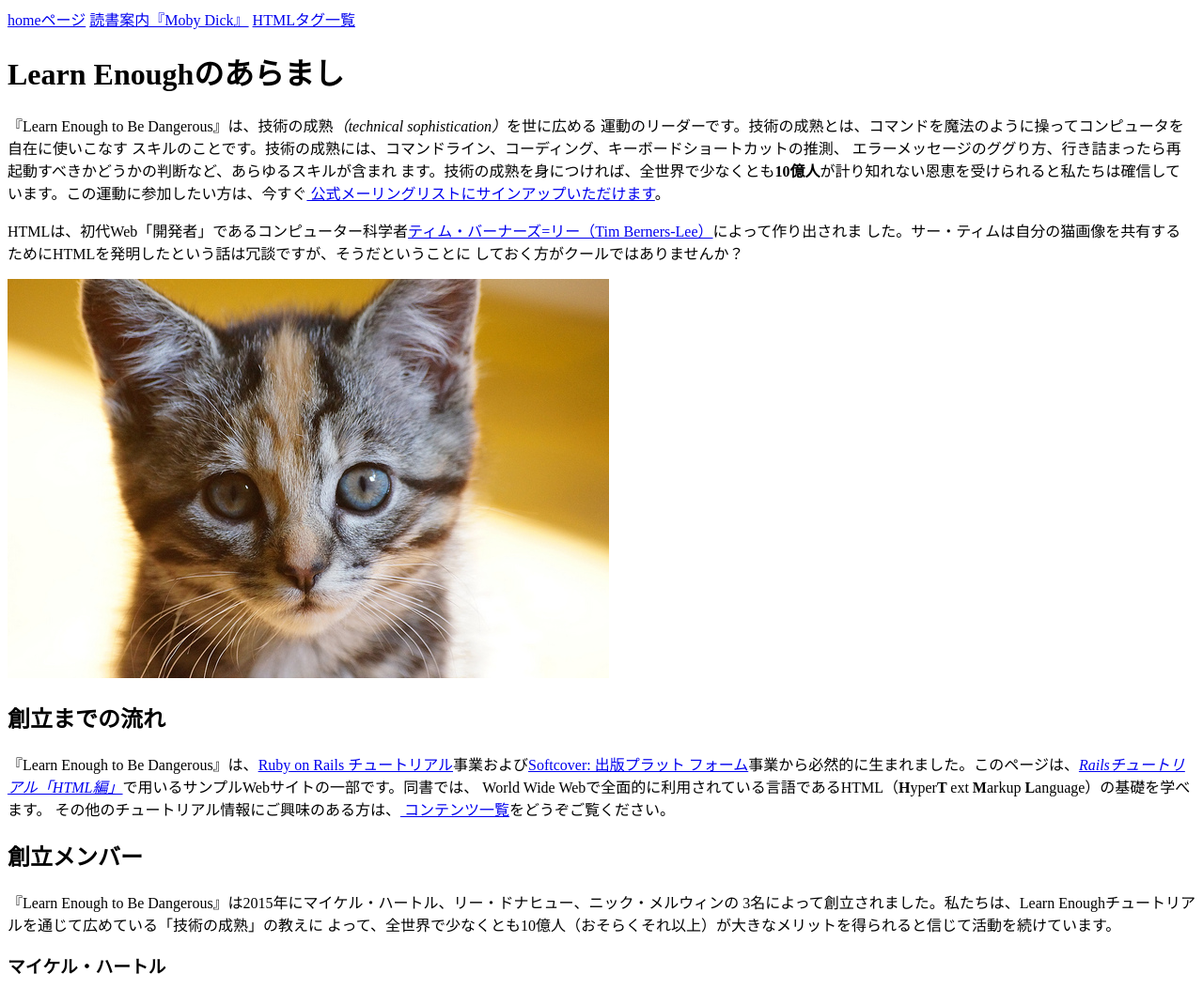
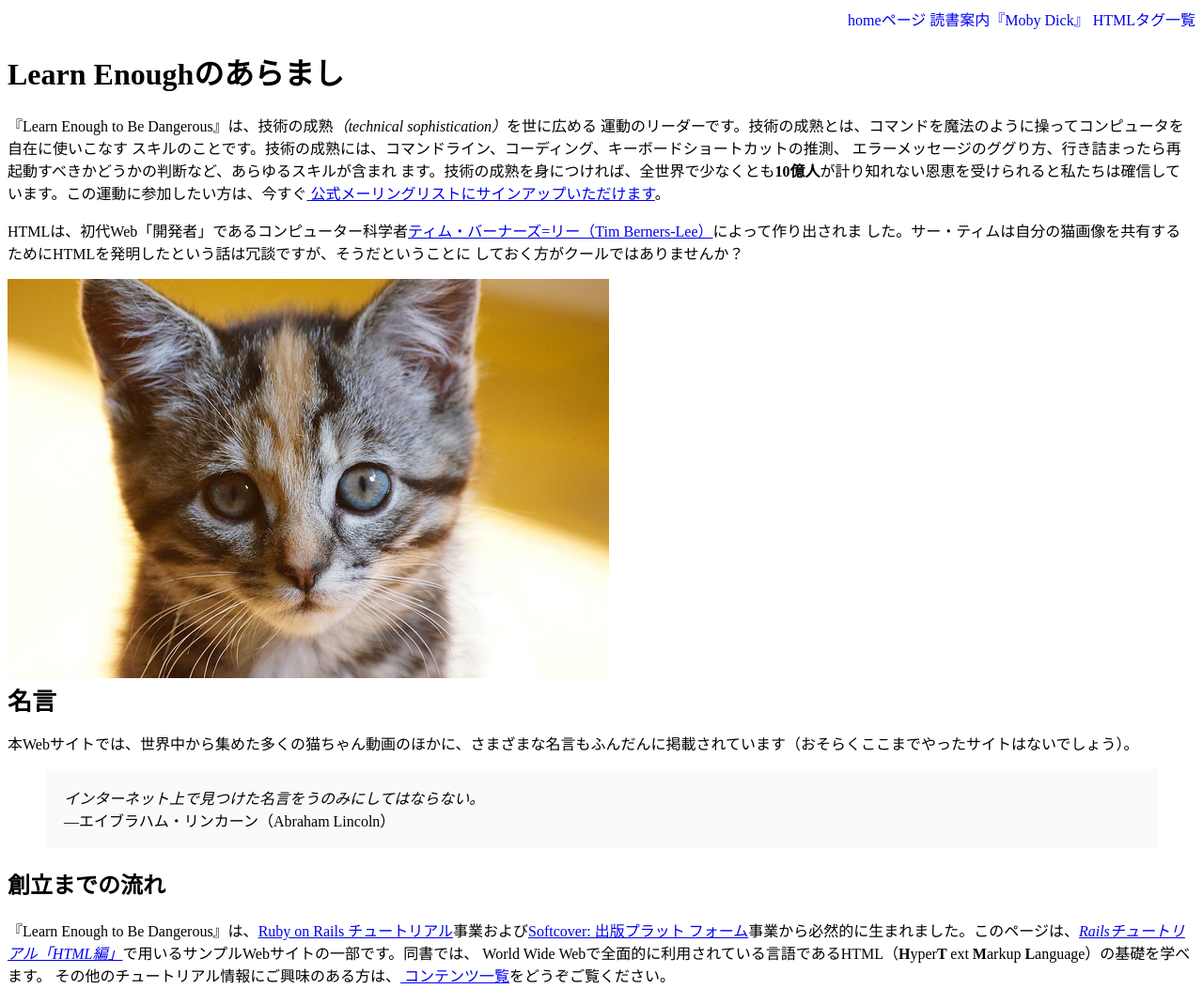
Before and after one commit to kinako2000/sample_website, a plain HTML site: page index.html in a window 1280 px wide. Shown: the top 1053 px of the page at 94% size. Drawn offline with Linux system fonts and the light colour scheme.

Commit message:
add main.css

```diff
--- /dev/null
+++ b/css/main.css
@@ -0,0 +1,6 @@
+.nav-menu {
+    text-align: right;
+}
+.nav-spacing {
+    margin: 0 0 0 10px;
+}
--- a/index.html
+++ b/index.html
@@ -3,12 +3,13 @@
   <head>
     <title>Railsチュートリアル「HTML編」</title>
     <meta charset="utf-8">
+    <link rel="stylesheet" href="css/main.css">
   </head>
   <body>
-    <div>
-      <a href="index.html">homeページ</a>
-      <a href="moby_dick.html">読書案内『Moby Dick』</a>
-      <a href="tags.html">HTMLタグ一覧</a>
+    <div class="nav-menu">
+      <a href="index.html" style="text-decoration: none;">homeページ</a>
+      <a href="moby_dick.html"class="nave-spacing" style="text-decoration: none;">読書案内『Moby Dick』</a>
+      <a href="tags.html" class="nave-spacing" style="text-decoration: none;">HTMLタグ一覧</a>
     </div>
 
     <h1>Learn Enoughのあらまし</h1>
@@ -33,6 +34,18 @@
       <a href="https://www.flickr.com/photos/deborah_s_perspective/14144861329">
         <img src="images/kitten.jpg" alt="愛くるしい子猫" >
       </a>
+      <TAG style="display: block; font-weight: bold; font-size: 26px;">名言</TAG>
+    <p>
+      本Webサイトでは、世界中から集めた多くの猫ちゃん動画のほかに、さまざまな名言もふんだんに掲載されています（おそらくここまでやったサイトはないでしょう）。
+    </p>
+
+    <blockquote style="padding: 2px 20px; background: #fafafa;">
+      <p>
+        <em>インターネット上で見つけた名言をうのみにしてはならない。</em>
+        <br>
+        —エイブラハム・リンカーン（Abraham Lincoln）
+      </p>
+    </blockquote>
 
 
     <h2>創立までの流れ</h2>
```
Also changed, not shown: moby_dick.html (+11 -11 lines), tags.html (+4 -4 lines).
